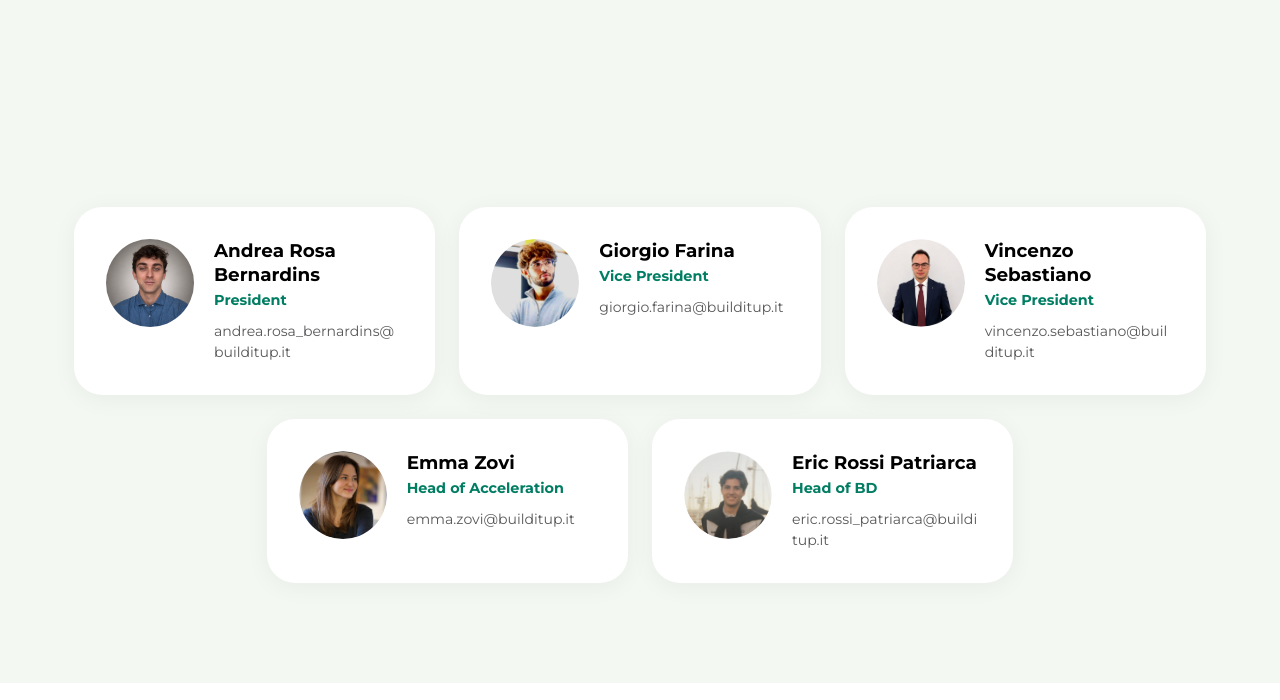
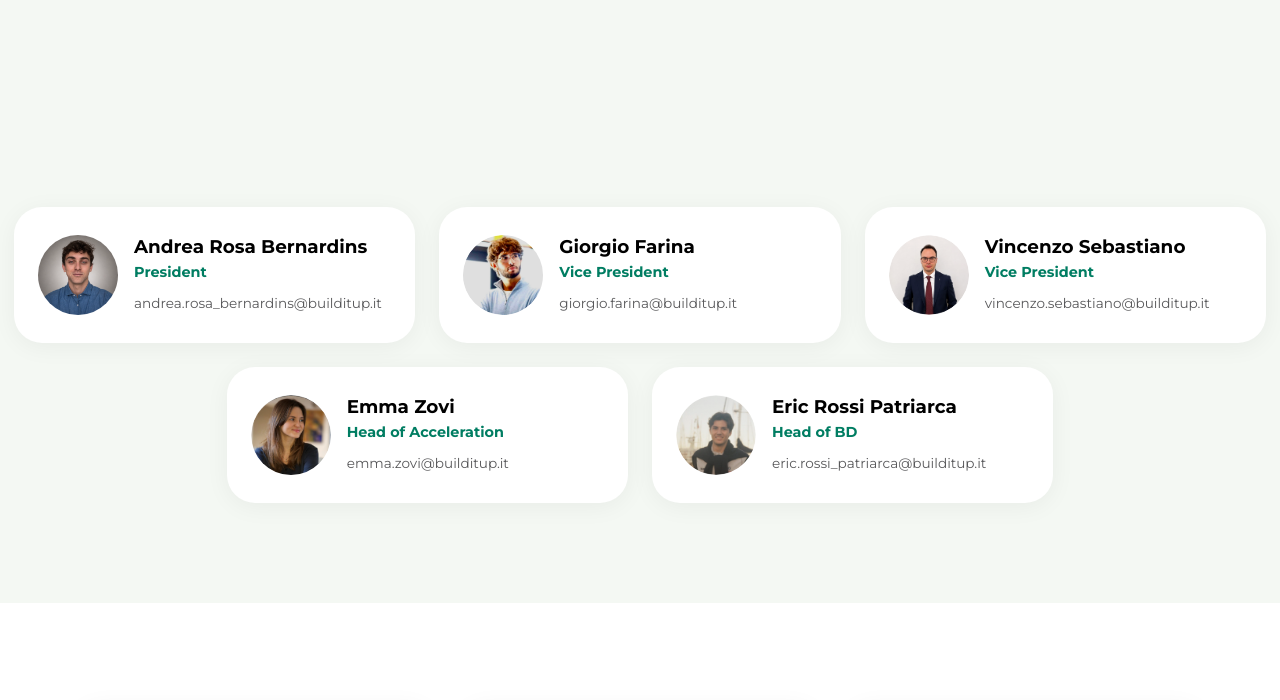
Before and after one commit to Built-It-Up/BuildItUp_website, a plain HTML site: page team.html in a window 1280 px wide. Shown: the part 480-1180 px from the top of the page. Drawn offline with Linux system fonts and the light colour scheme.

Commit message:
Keep team emails on a single line on wide screens

```diff
--- a/team.html
+++ b/team.html
@@ -558,6 +558,34 @@
     }
   }
 
+  /* Email addresses: compact cards on desktop, single line on wide screens */
+  @media (min-width: 1101px) {
+    .team-card {
+      gap: 16px;
+      padding: 28px 24px;
+    }
+
+    .team-photo {
+      width: 80px;
+      height: 80px;
+    }
+
+    .team-contact p {
+      font-size: 0.85rem;
+    }
+  }
+
+  @media (min-width: 1250px) {
+    .team-grid {
+      margin-left: -60px;
+      margin-right: -60px;
+    }
+
+    .team-contact p {
+      white-space: nowrap;
+    }
+  }
+
   @media (max-width: 720px) {
     .team-card {
       flex-basis: 100%;
@@ -635,7 +663,7 @@
             <h3>Andrea Rosa Bernardins</h3>
             <span class="team-role">President</span>
             <div class="team-contact">
-              <p>andrea.rosa_bernardins@builditup.it</p>
+              <p>andrea.rosa_bernardins<wbr>@builditup.it</p>
             </div>
           </div>
         </div>
@@ -645,7 +673,7 @@
             <h3>Giorgio Farina</h3>
             <span class="team-role">Vice President</span>
             <div class="team-contact">
-              <p>giorgio.farina@builditup.it</p>
+              <p>giorgio.farina<wbr>@builditup.it</p>
             </div>
           </div>
         </div>
@@ -655,7 +683,7 @@
             <h3>Vincenzo Sebastiano</h3>
             <span class="team-role">Vice President</span>
             <div class="team-contact">
-              <p>vincenzo.sebastiano@builditup.it</p>
+              <p>vincenzo.sebastiano<wbr>@builditup.it</p>
             </div>
           </div>
         </div>
@@ -665,7 +693,7 @@
             <h3>Emma Zovi</h3>
             <span class="team-role">Head of Acceleration</span>
             <div class="team-contact">
-              <p>emma.zovi@builditup.it</p>
+              <p>emma.zovi<wbr>@builditup.it</p>
             </div>
           </div>
         </div>
@@ -675,7 +703,7 @@
             <h3>Eric Rossi Patriarca</h3>
             <span class="team-role">Head of BD</span>
             <div class="team-contact">
-              <p>eric.rossi_patriarca@builditup.it</p>
+              <p>eric.rossi_patriarca<wbr>@builditup.it</p>
             </div>
           </div>
         </div>
```
